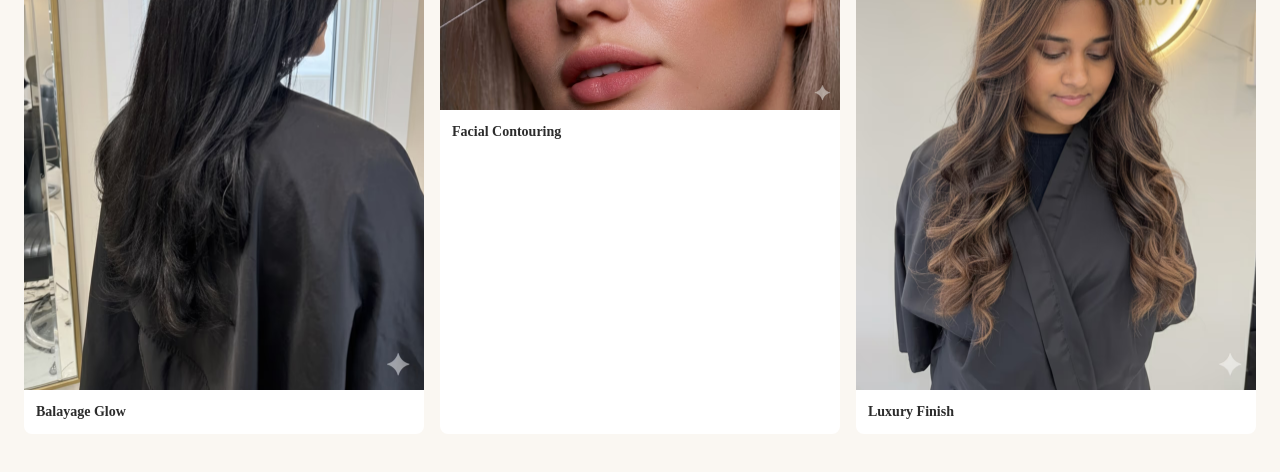
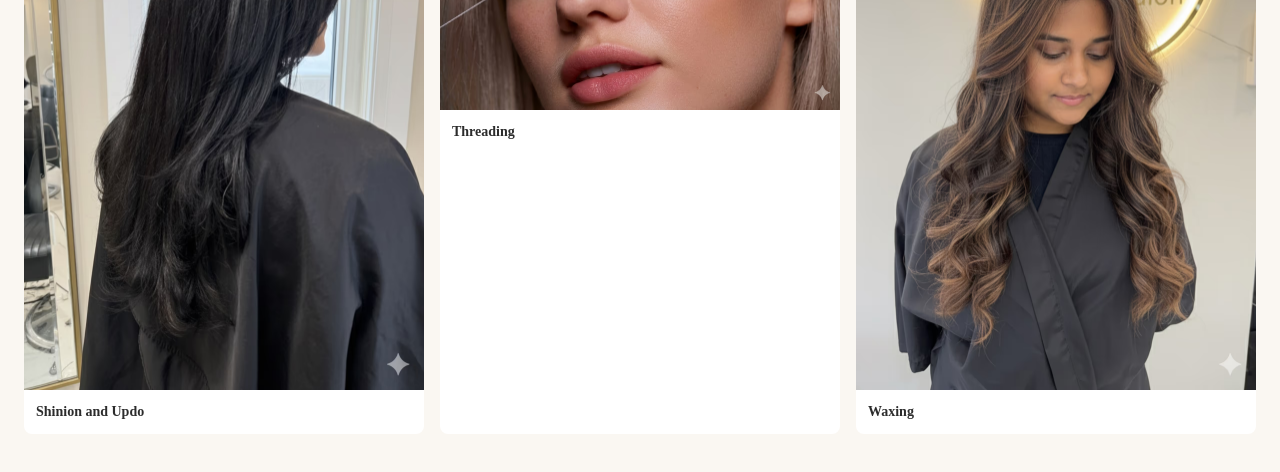
Before and after one commit to teslatoris3/peggy-google-cloud, a React (Vite) app in the folder peggy-beauty-clone/: page / in a window 1280 px wide. Shown: the part 3760-4232 px from the top of the page. Built offline with nearby package versions, Linux system fonts and the light colour scheme.

Commit message:
add shinion and waxing and threading

```diff
--- a/peggy-beauty-clone/src/components/ServicesShowcase.jsx
+++ b/peggy-beauty-clone/src/components/ServicesShowcase.jsx
@@ -34,9 +34,9 @@ const serviceRows = [
 ]
 
 const galleryItems = [
-  'Balayage Glow',
-  'Facial Contouring',
-  'Luxury Finish',
+  'Shinion and Updo',
+  'Threading',
+  'Waxing',
 ]
 
 function ServicesShowcase() {
```
Also changed, not shown: peggy-beauty-clone/public/images/services/shinion.jpeg (added), peggy-beauty-clone/public/optimized-manifest.json, 1 other file (tests, documents, lock files or other folders).
